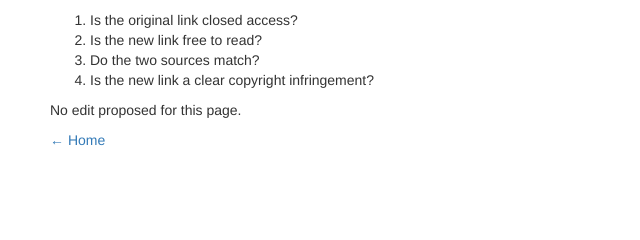
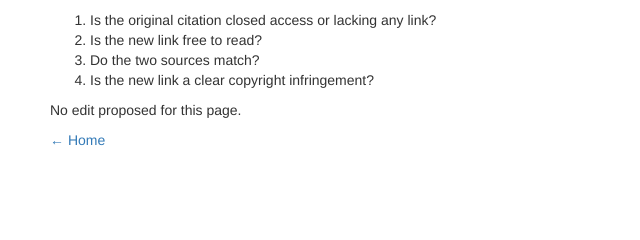
Before and after one commit to quiddity-wp/oabot, a Flask app: template templates/change.html in a window 1280 px wide. Shown: the part 173-413 px from the top of the page, without its empty margins (0-640 px from the left). Run offline with Flask 2, Linux system fonts and the light colour scheme; the template is opened without the code that fills it, so the values that code supplies are empty; parts of the project's set-up code (start-up, migrations or seed data) failed here and were passed over; some libraries are stand-ins or nearby versions.

Commit message:
update instruction 1

```diff
--- a/templates/change.html
+++ b/templates/change.html
@@ -26,7 +26,7 @@
 
         <p>
          <ol>
-          <li>Is the original link closed access?</li>
+          <li>Is the original citation closed access or lacking any link?</li>
           <li>Is the new link free to read?</li>
           <li>Do the two sources match?</li>
           <li>Is the new link a clear copyright infringement?</li>
```
